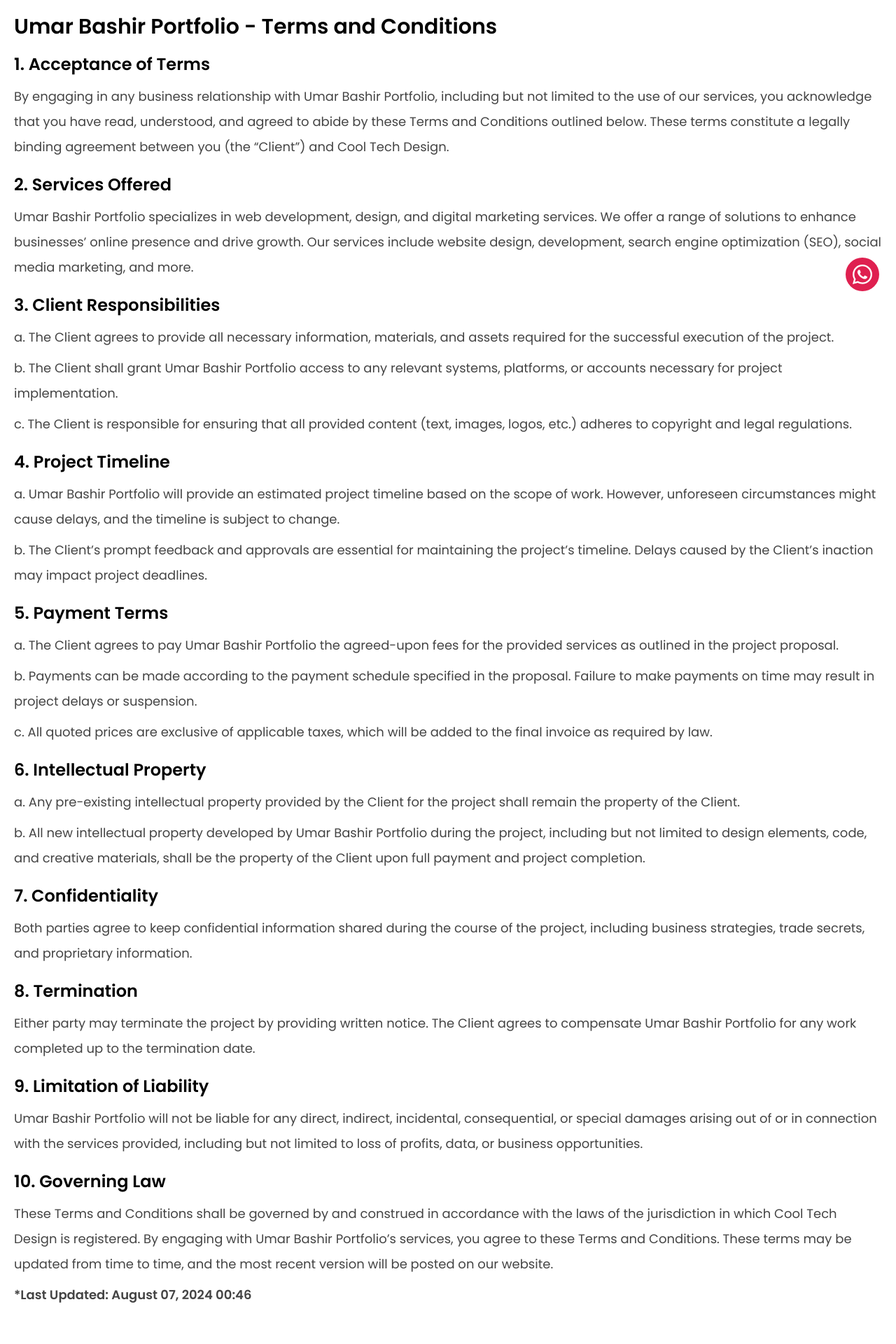
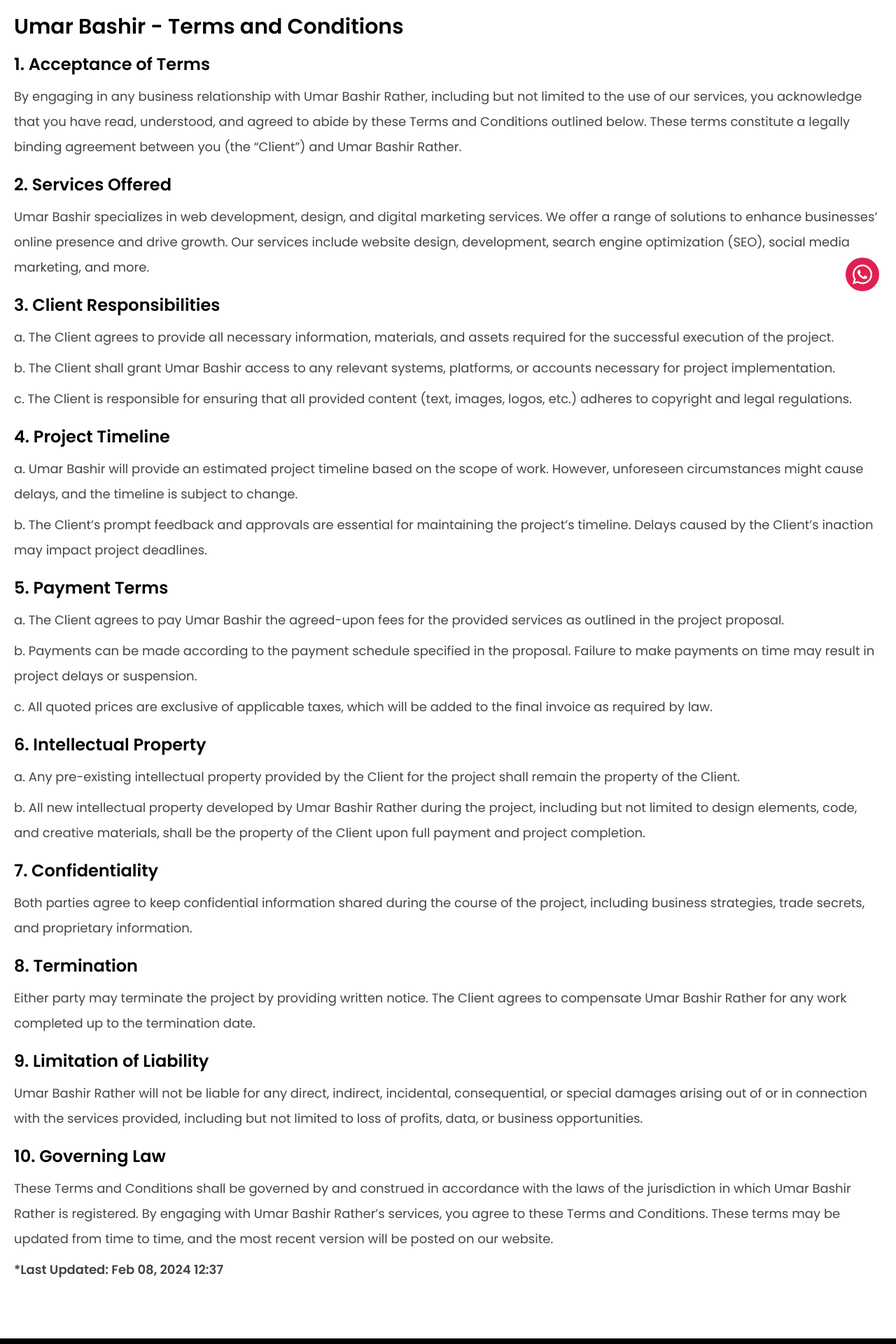
Before and after one commit to umarbashirr/umarbashir.com, a Next.js app: page /terms-and-conditions in a window 1280 px wide. Shown: the part 360-2280 px from the top of the page at 70% size. Built offline with nearby package versions, Linux system fonts and the light colour scheme; no server answers.

Commit message:
Update metadata descriptions

```diff
--- a/app/(root)/about/page.tsx
+++ b/app/(root)/about/page.tsx
@@ -14,7 +14,7 @@
     url: `${process.env.APP_URL}/about`,
     title: "About Me | Umar Bashir Portfolio | Software Developer",
     description:
-      "I am a software developer based in Pahalgam, India. I have over 4 years of experience working as a software developer, and I specialize in building web applications and websites. I mainly use frameworks like ReactJS, NextJS, and Angular.",
+      "Software developer with over 4 years of experience building web applications and websites using modern technologies.",
     images: [
       {
         url: "/images/og-image.png",
--- a/app/(root)/blogs/page.tsx
+++ b/app/(root)/blogs/page.tsx
@@ -12,7 +12,7 @@
     url: `${process.env.APP_URL}/blogs`,
     title: "Blogs | Umar Bashir Portfolio | Software Developer",
     description:
-      " I write blogs on a wide range of topics including web development, web design, and digital marketing. I specialize in building web applications and websites using modern web tools & technologies like ReactJS, NextJS, and Angular.",
+      " I write blogs on a wide range of topics including web design, development and digital marketing.",
     images: [
       {
         url: "/images/og-image.png",
--- a/app/(root)/page.tsx
+++ b/app/(root)/page.tsx
@@ -19,7 +19,7 @@
     url: "https://www.umarbashir.com",
     title: "Umar Bashir Portfolio",
     description:
-      "I am a software developer based in Pahalgam, India. I have over 4 years of experience working as a software developer, and I specialize in building web applications and websites. I mainly use frameworks like ReactJS, NextJS, and Angular.",
+      "Software developer with over 4 years of experience building web applications and websites using modern technologies.",
     images: [
       {
         url: "/images/og-image.png",
--- a/app/(root)/portfolio/page.tsx
+++ b/app/(root)/portfolio/page.tsx
@@ -15,7 +15,7 @@
     url: `${process.env.APP_URL}/portfolio`,
     title: "My Portfolio | Umar Bashir Portfolio | Software Developer",
     description:
-      "I have worked on a wide range of projects including web development, web design, and digital marketing. I specialize in building web applications and websites using modern web tools & technologies like ReactJS, NextJS, and Angular. I also offer digital marketing services to help businesses grow their online presence and reach more customers.",
+      "Professional in web development, design, and digital marketing. Specializing in ReactJS, NextJS, Angular for impactful online solutions.",
     images: [
       {
         url: "/images/og-image.png",
--- a/app/(root)/privacy-policy/page.tsx
+++ b/app/(root)/privacy-policy/page.tsx
@@ -13,7 +13,7 @@
     url: `${process.env.APP_URL}/privacy-policy`,
     title: "Privacy Policy | Umar Bashir Portfolio | Software Developer",
     description:
-      "This Privacy Policy outlines how Umar Bashir Portfolio (&lsquo;we&rsquo; or &lsquo;us&rsquo;) collects, uses, and protects your personal information when you use my services or visit my website. By using my services and visiting my website, you agree to the terms of this Privacy Policy.",
+      "Provides outlines how Umar Bashir Portfolio (&lsquo;we&rsquo; or &lsquo;us&rsquo;) collects, uses, and protects your information.",
     images: [
       {
         url: "/images/og-image.png",
--- a/app/(root)/services/page.tsx
+++ b/app/(root)/services/page.tsx
@@ -13,7 +13,7 @@
     url: `${process.env.APP_URL}/services`,
     title: "Services | Umar Bashir Portfolio | Software Developer",
     description:
-      "I offer a wide range of services including web development, web design, and digital marketing. I specialize in building web applications and websites using modern web tools & technologies like ReactJS, NextJS, and Angular. I also offer digital marketing services to help businesses grow their online presence and reach more customers.",
+      "Web design, development, and digital marketing expert. Specializing in NextJS, Angular. Improve your online presence to reach new customers.",
     images: [
       {
         url: "/images/og-image.png",
--- a/app/(root)/terms-and-conditions/page.tsx
+++ b/app/(root)/terms-and-conditions/page.tsx
@@ -12,7 +12,7 @@
     url: `${process.env.APP_URL}/terms-and-conditions`,
     title: "Terms and Conditions | Umar Bashir Portfolio | Software Developer",
     description:
-      "By engaging in any business relationship with Umar Bashir Portfolio, including but not limited to the use of our services, you acknowledge that you have read, understood, and agreed to abide by these Terms and Conditions outlined below. These terms constitute a legally binding agreement between you (the &ldquo;Client&rdquo;) and Cool Tech Design.",
+      "By using Umar Bashir Portfolio services, you agree to these Terms. Read, understand, and abide by them in our business relationship.",
     images: [
       {
         url: "/images/og-image.png",
@@ -45,21 +45,21 @@
       <div id="terms_section" className="mb-10 lg:mb-20 container mx-auto px-5">
         <div>
           <h2 className="text-3xl font-bold mb-5">
-            Umar Bashir Portfolio - Terms and Conditions
+            Umar Bashir - Terms and Conditions
           </h2>
           <h3 className={title}>1. Acceptance of Terms</h3>
           <p className={desc}>
-            By engaging in any business relationship with Umar Bashir Portfolio,
+            By engaging in any business relationship with Umar Bashir Rather,
             including but not limited to the use of our services, you
             acknowledge that you have read, understood, and agreed to abide by
             these Terms and Conditions outlined below. These terms constitute a
             legally binding agreement between you (the &ldquo;Client&rdquo;) and
-            Cool Tech Design.
+            Umar Bashir Rather.
           </p>
           <h3 className={title}>2. Services Offered</h3>
           <p className={desc}>
-            Umar Bashir Portfolio specializes in web development, design, and
-            digital marketing services. We offer a range of solutions to enhance
+            Umar Bashir specializes in web development, design, and digital
+            marketing services. We offer a range of solutions to enhance
             businesses&rsquo; online presence and drive growth. Our services
             include website design, development, search engine optimization
             (SEO), social media marketing, and more.
@@ -71,8 +71,8 @@
             project.
           </p>{" "}
           <p className={desc}>
-            b. The Client shall grant Umar Bashir Portfolio access to any
-            relevant systems, platforms, or accounts necessary for project
+            b. The Client shall grant Umar Bashir access to any relevant
+            systems, platforms, or accounts necessary for project
             implementation.
           </p>
           <p className={desc}>
@@ -83,9 +83,9 @@
           </p>
           <h3 className={title}>4. Project Timeline</h3>
           <p className={desc}>
-            a. Umar Bashir Portfolio will provide an estimated project timeline
-            based on the scope of work. However, unforeseen circumstances might
-            cause delays, and the timeline is subject to change.
+            a. Umar Bashir will provide an estimated project timeline based on
+            the scope of work. However, unforeseen circumstances might cause
+            delays, and the timeline is subject to change.
           </p>
           <p className={desc}>
             b. The Client&rsquo;s prompt feedback and approvals are essential
@@ -94,8 +94,8 @@
           </p>
           <h3 className={title}>5. Payment Terms</h3>
           <p className={desc}>
-            a. The Client agrees to pay Umar Bashir Portfolio the agreed-upon
-            fees for the provided services as outlined in the project proposal.
+            a. The Client agrees to pay Umar Bashir the agreed-upon fees for the
+            provided services as outlined in the project proposal.
           </p>
           <p className={desc}>
             {" "}
@@ -114,7 +114,7 @@
             the project shall remain the property of the Client.
           </p>{" "}
           <p className={desc}>
-            b. All new intellectual property developed by Umar Bashir Portfolio
+            b. All new intellectual property developed by Umar Bashir Rather
             during the project, including but not limited to design elements,
             code, and creative materials, shall be the property of the Client
             upon full payment and project completion.
@@ -128,12 +128,12 @@
           <h3 className={title}>8. Termination</h3>
           <p className={desc}>
             Either party may terminate the project by providing written notice.
-            The Client agrees to compensate Umar Bashir Portfolio for any work
+            The Client agrees to compensate Umar Bashir Rather for any work
             completed up to the termination date.
           </p>
           <h3 className={title}>9. Limitation of Liability</h3>
           <p className={desc}>
-            Umar Bashir Portfolio will not be liable for any direct, indirect,
+            Umar Bashir Rather will not be liable for any direct, indirect,
             incidental, consequential, or special damages arising out of or in
             connection with the services provided, including but not limited to
             loss of profits, data, or business opportunities.
@@ -141,14 +141,14 @@
           <h3 className={title}>10. Governing Law</h3>
           <p className={desc}>
             These Terms and Conditions shall be governed by and construed in
-            accordance with the laws of the jurisdiction in which Cool Tech
-            Design is registered. By engaging with Umar Bashir Portfolio&rsquo;s
+            accordance with the laws of the jurisdiction in which Umar Bashir
+            Rather is registered. By engaging with Umar Bashir Rather&rsquo;s
             services, you agree to these Terms and Conditions. These terms may
             be updated from time to time, and the most recent version will be
             posted on our website.
           </p>{" "}
           <p className={desc}>
-            <strong>*Last Updated: August 07, 2024 00:46</strong>
+            <strong>*Last Updated: Feb 08, 2024 12:37</strong>
           </p>
         </div>
       </div>
--- a/app/layout.tsx
+++ b/app/layout.tsx
@@ -13,7 +13,7 @@
 export const metadata: Metadata = {
   title: "Home | Umar Bashir Portfolio | Software Developer",
   description:
-    "Software developer with over 4 years of experience building web applications and websites using modern web tools & technologies like ReactJS, NextJS, and Angular.",
+    "Software developer with over 4 years of experience building web applications and websites using modern technologies.",
   icons: {
     icon: "/favicon.ico",
   },
```
